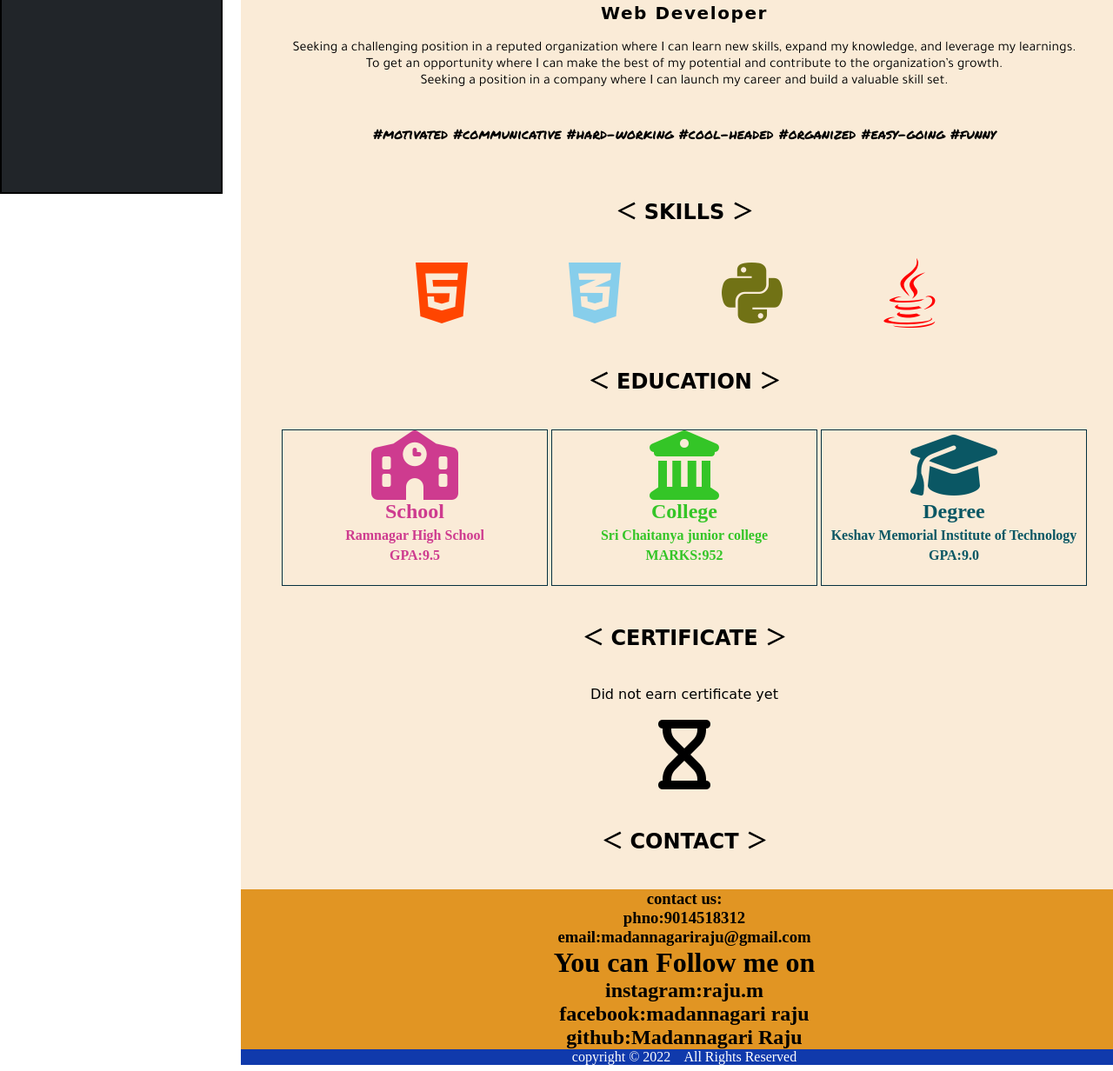
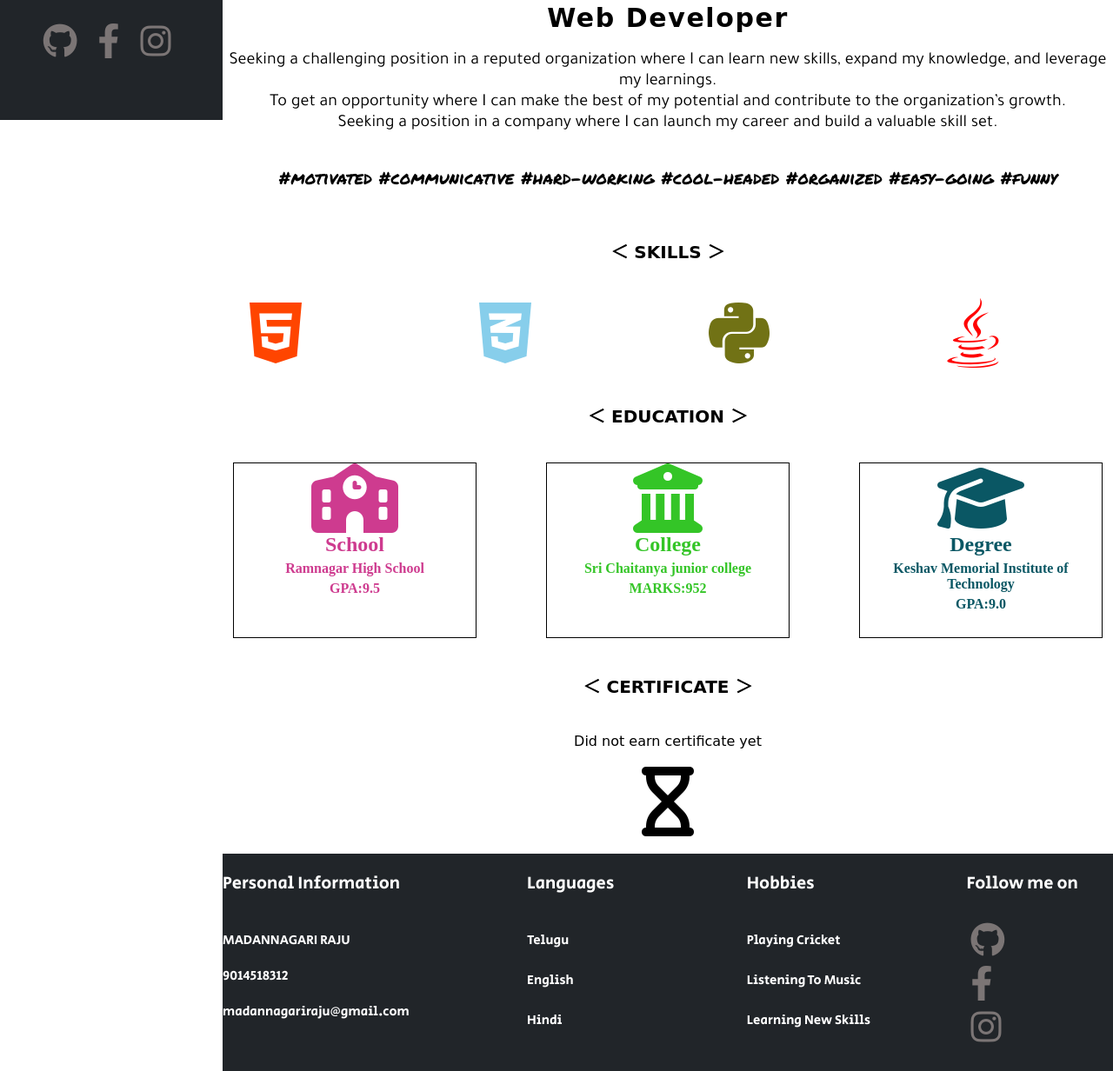
Before and after one commit to MadannagariRaju/Portfolio, a plain HTML site: page index.html in a window 1280 px wide. Shown: the part 577-1809 px from the top of the page at 87% size. Drawn offline with Linux system fonts and the light colour scheme.

Commit message:
portfolio

```diff
--- a/index.html
+++ b/index.html
@@ -1,5 +1,6 @@
 <!DOCTYPE html>
 <html lang="en">
+
 <head>
     <meta charset="UTF-8">
     <meta http-equiv="X-UA-Compatible" content="IE=edge">
@@ -7,41 +8,46 @@
     <title>madannagariraju</title>
     <link rel="stylesheet" href="https://cdnjs.cloudflare.com/ajax/libs/font-awesome/6.1.1/css/all.min.css">
     <link rel="stylesheet" href="sty.css">
-    <link href="https://fonts.googleapis.com/css2?family=Tajawal:wght@300;400;500&family=Ubuntu:wght@700&display=swap" rel="stylesheet">
-    <link href="https://fonts.googleapis.com/css2?family=Permanent+Marker&family=Tajawal:wght@300;400;500&family=Ubuntu:wght@700&display=swap" rel="stylesheet">
+    <link href="https://fonts.googleapis.com/css2?family=Tajawal:wght@300;400;500&family=Ubuntu:wght@700&display=swap"
+        rel="stylesheet">
+    <link
+        href="https://fonts.googleapis.com/css2?family=Permanent+Marker&family=Tajawal:wght@300;400;500&family=Ubuntu:wght@700&display=swap"
+        rel="stylesheet">
+        <link href="https://fonts.googleapis.com/css2?family=Kalam&family=Secular+One&display=swap" rel="stylesheet">
 </head>
+
 <body>
+    <div class="container">
         <div class="box1">
+            <div class="raju1">
                 <img src="raju.jfif" alt="error image" class="raju">
-        <div class="info1">
+            </div>
+            <div class="info">
                 <a href="#ABOUT">About</a>
             </div>
-        <div class="info2">
+            <div class="info">
                 <a href="#SKILLS">Skills</a>
             </div>
-     <div class="info4">
+            <div class="info">
                 <a href="#EDUCATION">Education</a>
             </div>
-     <div class="info5">
+            <div class="info">
                 <a href="#CERTIFICATE">Certificate</a>
             </div>
-     <div class="info6">
+            <div class="info" id="info1">
                 <a href="#CONTACT">Contact</a>
             </div>
-     <div class="fonts">
-
-         <label class="f1">
-             <a href="https://github.com/MadannagariRaju" target="_blank"><i class="fa-brands fa-github"></i></a>
-         </label>
-         <label class="f1">
-             <a href="https://m.facebook.com/100004108689705/" target="_blank"> <i class="fa-brands fa-facebook-f"></i></a>
-         </label>
-         <label class="f1">
-             <a href="https://www.instagram.com/_raju.m_/" target="_blank"><i class="fa-brands fa-instagram"></i></a>
-         </label>
+            <div class="font5">
+                <div class="f1">
+                    <a href="https://github.com/MadannagariRaju" target="_blank"><i class="fa-brands fa-github fa-2x"></i></a>
+                    <a href="https://m.facebook.com/100004108689705/" target="_blank"> <i
+                            class="fa-brands fa-facebook-f fa-2x"></i></a>
+                    <a href="https://www.instagram.com/_raju.m_/" target="_blank"><i
+                            class="fa-brands fa-instagram fa-2x"></i></a>
                 </div>
             </div>
         </div>
+
     <div class="box2">
         <div id="ABOUT">
             <center>
@@ -50,64 +56,85 @@
             <h1 id="name" align="center">Madannagari Raju</h1>
             <h1 id="name1" align="center">Web Developer</h1>
             <div class="p1">
-             <p>Seeking a challenging position in a reputed organization where I can learn new skills, expand my knowledge, and leverage my learnings.</p>
-             <p>To get an opportunity where I can make the best of my potential and contribute to the organization’s growth.
+                <p>Seeking a challenging position in a reputed organization where I can learn new skills, expand my
+                    knowledge, and leverage my learnings.</p>
+                <p>To get an opportunity where I can make the best of my potential and contribute to the organization’s
+                    growth.
                 </p>
                 <p>Seeking a position in a company where I can launch my career and build a valuable skill set.</p>
             </div>
-            <p class="p2" align="center">#motivated #communicative #hard-working #cool-headed #organized #easy-going #funny</p>
+            <p class="p2" align="center">#motivated #communicative #hard-working #cool-headed #organized #easy-going
+                #funny</p>
         </div>
         <div id="SKILLS" align="center">
-            <h2 class="skil">&#65308 SKILLS &#65310</h2>
+            <div class="skil"><h4>&#65308 SKILLS &#65310</h4></div>
+            <div class="icons">
                 <div class="font">
-            <label class="ht"><i class="fa-brands fa-html5 fa-5x"></i></label>&nbsp;&nbsp;&nbsp;&nbsp;<label class="cs"><i class="fa-brands fa-css3-alt fa-5x"></i></label>&nbsp;&nbsp;&nbsp;&nbsp;<label class="py"><i class="fa-brands fa-python fa-5x"></i></label>&nbsp;&nbsp;&nbsp;&nbsp;<label class="ja"><i class="fa-brands fa-java fa-5x"></i></label>
+                    <i id="ht" class="fa-brands fa-html5 fa-5x"></i>
+                    <i id="cs" class="fa-brands fa-css3-alt fa-5x"></i>
+                    <i id="py" class="fa-brands fa-python fa-5x"></i>
+                    <i id="ja" class="fa-brands fa-java fa-5x"></i>
+                </div>
             </div>
         </div>
         <div id="EDUCATION" align="center">
-            <h2 class="edu">&#65308 EDUCATION &#65310</h2>
-
-                <div class="s">
+                <div class="edu"><h4>&#65308 EDUCATION &#65310</h4></div>
+            <div class="eduicons">
+                <div class="school" id="s">
                     <i class="fa-solid fa-school fa-5x"></i>
                     <h2>School</h2>
                     <h4>Ramnagar High School</h4>
                     <h4>GPA:9.5</h4>
                 </div>
-                <div class="c">
+                <div class="school" id="c">
                     <i class="fa-solid fa-building-columns fa-5x"></i>
                     <h2>College</h2>
                     <h4>Sri Chaitanya junior college</h4>
                     <h4>MARKS:952</h4>
                 </div>
-                <div class="g">
+                <div class="school" id="g">
                     <i class="fa-solid fa-graduation-cap fa-5x"></i>
                     <h2>Degree</h2>
                     <h4>Keshav Memorial Institute of Technology</h4>
                     <h4>GPA:9.0</h4>
                 </div>
             </div>
+        </div>
         <div id="CERTIFICATE" align="center">
-            <h2 class="edu">&#65308 CERTIFICATE &#65310</h2>
+            <div class="edu"><h4>&#65308 CERTIFICATE &#65310</h4></div>
             <p class="cer">Did not earn certificate yet
             </p>
             <lable class="emp"><i class="fa-solid fa-hourglass-empty fa-5x"></i></lable>
         </div>
-        <div id="CONTACT" align="center">
-            <h2 class="edu">&#65308 CONTACT &#65310</h2>
-            <div class="foot">
-                <h3>contact us:</h3>
-                <h3>phno:9014518312</h3>
-                <h3>email:madannagariraju@gmail.com</h3>
-                <h1>You can Follow me on</h1>
-                <h2>instagram:raju.m</h2>
-                <h2>facebook:madannagari raju</h2>
-                <h2>github:Madannagari Raju</h2>
+        <div class="footer1">
+          <div class="personainfo">
+            <div class="info">Personal Information</div>
+            <div class="pinfo"> MADANNAGARI RAJU</div>
+            <div class="pinfo"> 9014518312</div>
+            <div class="pinfo"> madannagariraju@gmail.com</div>
           </div>
+          <div class="languages">
+            <div class="info">Languages</div>
+            <div class="lan">Telugu</div>
+            <div class="lan">English</div>
+            <div class="lan">Hindi</div>
           </div>
-        <div class="footer" align="center">
-            <p>
-                copyright &#169; 2022 &nbsp;&nbsp; All Rights Reserved
-            </p>
+          <div class="hobbies">
+            <div class="info">Hobbies</div>
+            <div class="hobi">Playing Cricket</div>
+            <div class="hobi">Listening To Music</div>
+            <div class="hobi">Learning New Skills</div>
+          </div>
+          <div class="follow">
+            <div class="info">Follow me on</div>
+            <div class="ficons"> <a href="https://github.com/MadannagariRaju" target="_blank"><i class="fa-brands fa-github fa-2x"></i></a></div>
+            <div class="ficons"> <a href="https://m.facebook.com/100004108689705/" target="_blank"> <i
+                class="fa-brands fa-facebook-f fa-2x"></i></a></div>
+            <div class="ficons">  <a href="https://www.instagram.com/_raju.m_/" target="_blank"><i
+                class="fa-brands fa-instagram fa-2x"></i></a></div>
+          </div>
         </div>
     </div>
 </body>
+
 </html>
--- a/sty.css
+++ b/sty.css
@@ -1,56 +1,36 @@
 *{
     margin: 0;
     padding: 0;
-    box-sizing: border-box;
+}
+.container{
+    display: flex;
 }
 .box1{
-    border: 2px solid black;
-    display: inline-block;
+    position:sticky;
+    top: 0;
+    /* border: 2px solid red; */
+    text-align: center;
     color: white;
     background-color: #212529;
-    width: 20%;
-    height: 100vh;
-    position: fixed;
-    z-index: 1;
+    width: 300px;
+    height: 715px;
+
+    /* border: 2px solid red; */
 }
 .raju{
     max-width: 12rem;
     max-height: 12rem;
     border: 0.3rem solid #1873cde0;
     border-radius: 100%;
-    position: relative;
-    top: 95px;
-    left: 34px;
+    margin-top: 100px;
+
 }
-.info1{
-    position: relative;
-    top: 112px;
-    left: 106px;
-    padding-top: 8px;
+.info{
+    /* border: 1px solid red; */
+    margin-top: 20px;
 }
-.info2{
-    position: relative;
-    top: 112px;
-    left:108px;
-    padding-top: 8px;
-}
-.info4{
-    position: relative;
-    top: 112px;
-    left: 87px;
-    padding-top: 8px;
-}
-.info5{
-    position: relative;
-    top: 112px;
-    left: 84px;
-    padding-top: 8px;
-}
-.info6{
-    position: relative;
-    top: 112px;
-    left: 96px;
-    padding-top: 8px;
+#info1{
+    margin-bottom: 20px;
 }
 a:hover{
     color: white;
@@ -60,29 +40,35 @@ a{
     font-size: 20px;
     color: rgb(123, 117, 117);
 }
-.fonts{
-    position:relative;
-    top: 130px;
-    left:83px;
+
+.font5{
+   /* border: 1px solid white; */
+   display: flex;
+   /* text-align: center; */
+
 }
 .f1{
-    padding-right: 12px;
+    margin: auto;
+    letter-spacing: 10px;
+   /* border: 1px solid red; */
+   /* margin-right: 12px;
+   margin-left: 40px;  */
 }
+
 .box2{
-    background-color: antiquewhite;
-    border: 2px solid white;
-    display: inline-block;
+    /* border: 1px solid red; */
     width: 80%;
-    margin-left: 275px;
+    height: 100%;
 }
 .raju2{
-
+    /* border: 1px solid red; */
    margin-top: 60px;
     width: 45%;
     height: 45%;
     border-radius: 20px;
 }
 #name{
+    /* border: 1px solid red; */
     font-family: "Just Another Hand", cursive;
     font-size: 40px;
     letter-spacing: 0.1rem;
@@ -90,99 +76,195 @@ a{
     color: rgb(5, 5, 49);
 }
 #name1{
+    /* border: 1px solid red; */
     font-family: "Just Another Hand", cursive;
-    font-size: 20px;
+    font-size: 30px;
     letter-spacing: 0.1rem;
     margin-top: 10px;
 
 }
 .p1{
+    /* border: 1px solid red; */
     margin-top: 20px;
     text-align: center;
     font-family: 'Tajawal', sans-serif;
-    font-size: medium;
+    font-size: 20px;
 }
 .p2{
+    /* border: 1px solid red; */
     line-height: 100px;
+    font-size: 20px;
     font-family: 'Permanent Marker', cursive;
 }
 .skil{
+    /* border: 1px solid red; */
+    font-size: 20px;
     font-family: "Just Another Hand", cursive;
     margin-top:20px;
     margin-bottom: 40px;
+
+}
+.icons{
+    /* border: 1px solid green; */
+    display: flex;
 }
 .font{
-    letter-spacing: 20px;
-    position: relative;
-    bottom: 2px;
-    border: 1px solide black;
+    /* border: 1px solid red; */
+    /* margin: auto; */
+    width: 100%;
+    /* margin-left: 80px; */
+    letter-spacing: 100px;
 }
-.ht{
+
+#ht{
     color: orangered;
 }
-.cs{
+#cs{
     color: skyblue;
 }
-.py{
+#py{
     color: rgb(113, 114, 21);
 }
-.ja{
+#ja{
     color: red;
 }
 .edu{
+    /* border: 1px solid green; */
     font-family: "Just Another Hand", cursive;
     margin-top:40px;
     margin-bottom: 40px;
+    font-size: 20px;
+
 }
-.s{
-    border: 1px solid rgb(4, 48, 63);
-    width: 30%;
-    display: inline-block;
+.eduicons{
+    /* border: 1px solid rgb(4, 48, 63); */
+    width: 1000px;
+    display:flex;
+    text-align: center;
+}
+.school{
+    text-align: center;
+    border: 1px solid black;
+    width: 500px;
+    height: 200px;
+}
+ #s{
     color: rgb(206, 59, 143);
-    padding-bottom: 20px;
 }
-.s h2 {
+#s h2 {
     padding-bottom: 5px;
 }
-.s h4 {
+#s h4 {
     padding-bottom: 5px;
 }
-.c{
-    border: 1px solid  rgb(4, 48, 63);
-    width: 30%;
-    display: inline-block;
+#c{
     color: rgb(52, 197, 39);
-    padding-bottom: 20px;
+    margin: 0px 80px;
 }
-.c h2 {
+#c h2 {
     padding-bottom: 5px;
 }
-.c h4 {
+#c h4 {
     padding-bottom: 5px;
 }
-.g{
-    border: 1px solid rgb(4, 48, 63);
-    width: 30%;
-    display: inline-block;
+#g{
+    /* border: 1px solid rgb(4, 48, 63); */
+    /* width: 30%; */
+    /* display: inline-block; */
     color: rgb(10, 87, 100);
-    padding-bottom: 20px;
+    /* padding-bottom: 20px; */
 }
-.g h2{
+#g h2{
     padding-bottom: 5px;
 }
-.g h4{
+#g h4{
     padding-bottom: 5px;
 }
 .cer{
     font-family: "Just Another Hand", cursive;
     margin-bottom: 20px;
 }
-.foot{
-
-    background-color: rgb(225, 149, 35);
+.footer1{
+    margin-top: 20px;
+    /* border: 2px solid red; */
+    width:100%;
+    height: 250px;
+    background-color: #212529;
+    display:flex;
 }
-.footer{
-    background-color: rgb(16, 58, 172);
+.personainfo{
+    /* border: 1px solid white; */
+    width: 400px;
+    height: 250px;
     color: white;
-    font-weight: 100;
+    /* text-align: center; */
 }
+.pinfo{
+    padding: 10px 0px;
+    width: 350px;
+    /* border: 1px solid white; */
+    font-size: 15px;
+    font-family: 'Secular One', sans-serif;
+    cursor: pointer;
+    color: white    ;
+}
+.info{
+    font-size: 20px;
+    font-family: 'Secular One', sans-serif;
+    margin-bottom: 30px;
+}
+.pinfo:hover{
+    background-color: black;
+    color: white;
+}
+.languages{
+    /* border: 1px solid white; */
+    width: 300px;
+    height: 250px;
+    color: white;
+}
+.lan{
+    margin-top: 5px;
+    padding: 10px 0px;
+    width: 200px;
+    /* border: 1px solid white; */
+    font-size: 15px;
+    font-family: 'Secular One', sans-serif;
+    cursor: pointer;
+    color: white;
+}
+.lan:hover{
+    background-color: black;
+    color: white;
+}
+.hobbies{
+    /* border: 1px solid white; */
+    width: 300px;
+    height: 250px;
+    color: white;
+}
+.hobi{
+    margin-top: 5px;
+    padding: 10px 0px;
+    width: 200px;
+    /* border: 1px solid white; */
+    font-size: 15px;
+    font-family: 'Secular One', sans-serif;
+    cursor: pointer;
+    color: white;
+}
+.hobi:hover{
+    background-color: black;
+    color: white;
+}
+.follow{
+    /* border: 1px solid white; */
+    width: 200px;
+    height: 250px;
+    color: white;
+}
+.ficons{
+    /* border: 1px solid white; */
+    margin-bottom: 10px;
+    margin-left: 5px;
+}
```
Lines whose indentation alone changed are shown as unchanged.
